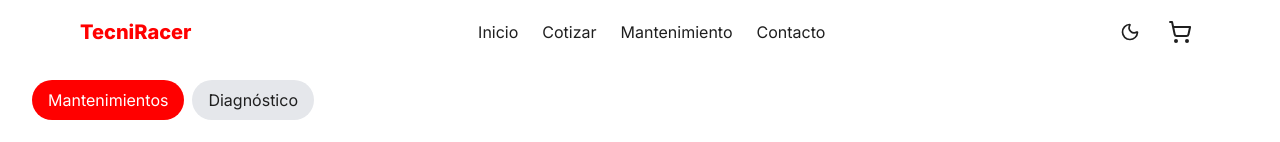
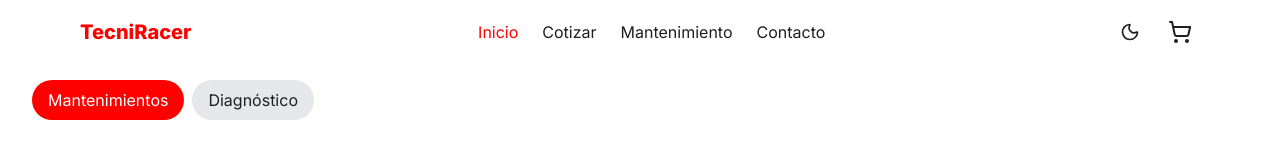
Before and after one commit to PimPamPum2211/TecniRacer-Cotizador, a Next.js app: page / in a window 1280 px wide. Shown: the top 142 px of the page. Built offline with nearby package versions, Linux system fonts and the light colour scheme.

Commit message:
Improve navbar hydration and semantics

```diff
--- a/components/Navbar.tsx
+++ b/components/Navbar.tsx
@@ -1,10 +1,21 @@
 import Link from 'next/link';
-import { useEffect, useState } from 'react';
+import { useEffect, useState, useCallback } from 'react';
+import { useRouter } from 'next/router';
 import { Sun, Moon, Menu, ShoppingCart } from 'lucide-react';
 
+const links = [
+  { href: '/', label: 'Inicio' },
+  { href: '/cotizar', label: 'Cotizar' },
+  { href: '/mantenimiento', label: 'Mantenimiento' },
+  { href: '/contacto', label: 'Contacto' }
+];
+
 export default function Navbar() {
+  const router = useRouter();
   const [dark, setDark] = useState(false);
   const [open, setOpen] = useState(false);
+  const [mounted, setMounted] = useState(false);
+  const [path, setPath] = useState('');
 
   useEffect(() => {
     if (typeof window === 'undefined') return;
@@ -14,26 +25,32 @@ export default function Navbar() {
       (!ls && window.matchMedia('(prefers-color-scheme: dark)').matches);
     setDark(preferred);
     document.documentElement.classList.toggle('dark', preferred);
+    setPath(window.location.pathname);
+    setMounted(true);
   }, []);
 
-  const toggleTheme = () => {
+  useEffect(() => {
+    const handleChange = (url: string) => {
+      setOpen(false);
+      setPath(url);
+    };
+    router.events.on('routeChangeComplete', handleChange);
+    return () => router.events.off('routeChangeComplete', handleChange);
+  }, [router.events]);
+
+  const toggleTheme = useCallback(() => {
     const next = !dark;
     setDark(next);
     document.documentElement.classList.toggle('dark', next);
     localStorage.setItem('theme', next ? 'dark' : 'light');
-  };
-
-  useEffect(() => {
-    document.documentElement.classList.toggle('dark', dark);
-    localStorage.theme = dark ? 'dark' : 'light';
   }, [dark]);
 
-  const links = [
-    { href: '/', label: 'Inicio' },
-    { href: '/cotizar', label: 'Cotizar' },
-    { href: '/mantenimiento', label: 'Mantenimiento' },
-    { href: '/contacto', label: 'Contacto' },
-  ];
+  if (!mounted) {
+    return null;
+  }
+
+  const linkClass = (href: string) =>
+    path === href ? 'text-brand' : 'hover:text-brand';
 
   return (
     <header className="fixed inset-x-0 top-0 bg-white/90 dark:bg-slate-900/90 backdrop-blur z-50">
@@ -44,7 +61,12 @@ export default function Navbar() {
 
         <nav className="hidden md:flex space-x-6">
           {links.map((l) => (
-            <Link key={l.href} href={l.href} className="hover:text-brand">
+            <Link
+              key={l.href}
+              href={l.href}
+              className={linkClass(l.href)}
+              aria-current={path === l.href ? 'page' : undefined}
+            >
               {l.label}
             </Link>
           ))}
@@ -61,20 +83,28 @@ export default function Navbar() {
           <Link href="/cart" className="hidden md:block p-2" aria-label="Carrito">
             <ShoppingCart className="w-6 h-6" />
           </Link>
-          <button onClick={() => setOpen(!open)} className="md:hidden p-2" aria-label="Menú">
+          <button
+            onClick={() => setOpen(!open)}
+            className="md:hidden p-2"
+            aria-label="Menú"
+            aria-expanded={open}
+          >
             <Menu className="w-6 h-6" />
           </button>
         </div>
       </div>
 
-      {open && (
-        <nav className="md:hidden bg-white dark:bg-slate-900 border-t border-gray-200 dark:border-slate-700">
+      <nav
+        className={`md:hidden bg-white dark:bg-slate-900 border-t border-gray-200 dark:border-slate-700 transform transition-transform origin-top ${open ? 'scale-y-100' : 'scale-y-0'}`}
+        aria-hidden={!open}
+      >
         {links.map((l) => (
           <Link
             key={l.href}
             href={l.href}
             onClick={() => setOpen(false)}
-              className="block px-4 py-3 hover:bg-gray-100 dark:hover:bg-slate-800"
+            className={`block px-4 py-3 hover:bg-gray-100 dark:hover:bg-slate-800 ${path === l.href ? 'text-brand' : ''}`}
+            aria-current={path === l.href ? 'page' : undefined}
           >
             {l.label}
           </Link>
@@ -87,7 +117,6 @@ export default function Navbar() {
           Carrito
         </Link>
       </nav>
-      )}
     </header>
   );
 }
--- a/pages/maintenance.tsx
+++ b/pages/maintenance.tsx
@@ -11,7 +11,7 @@ export default function Maintenance() {
   };
 
   return (
-    <div className="max-w-6xl mx-auto px-4 py-8">
+    <main role="main" className="max-w-6xl mx-auto px-4 py-8">
       <h1 className="text-2xl font-bold mb-4">Mantenimientos</h1>
       <div className="grid gap-6 sm:grid-cols-2 lg:grid-cols-3">
         {items.map((s) => (
@@ -26,7 +26,7 @@ export default function Maintenance() {
           />
         ))}
       </div>
-    </div>
+    </main>
   );
 }
 
```
Lines whose indentation alone changed are shown as unchanged.
